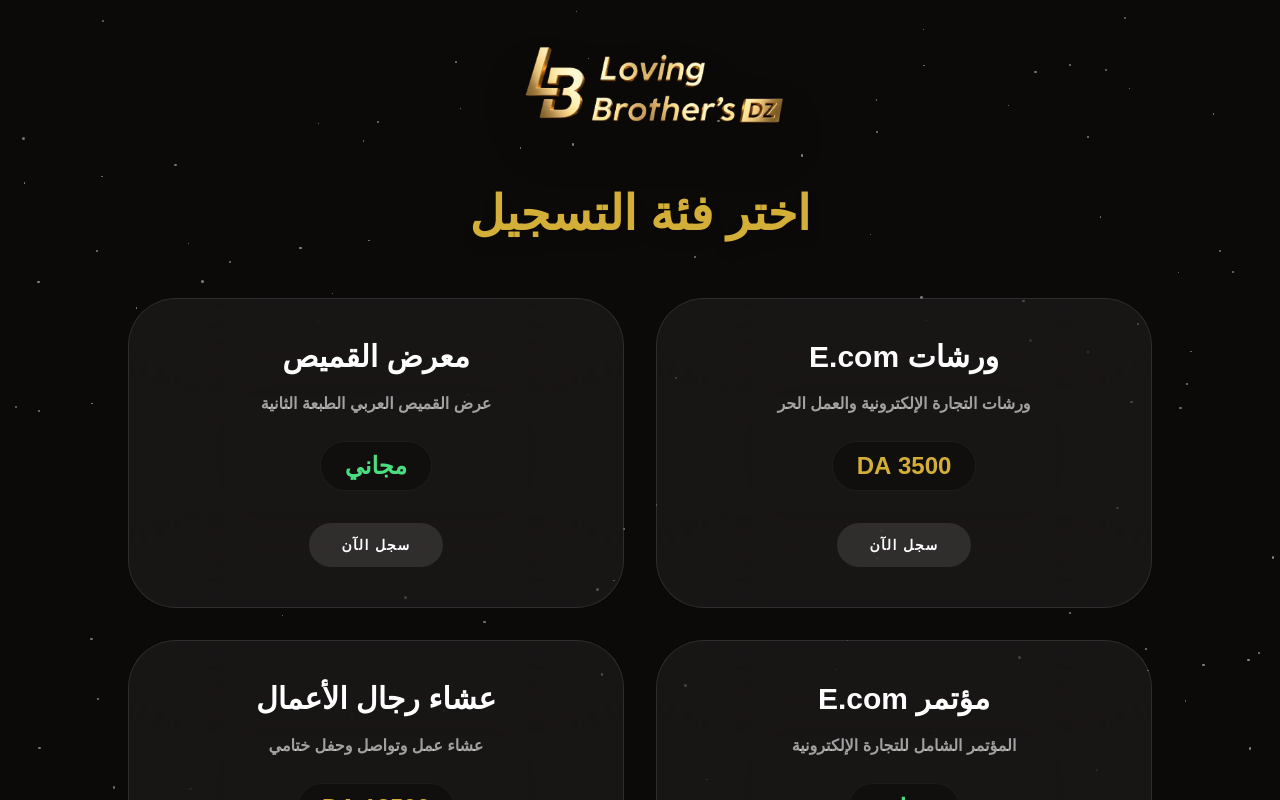
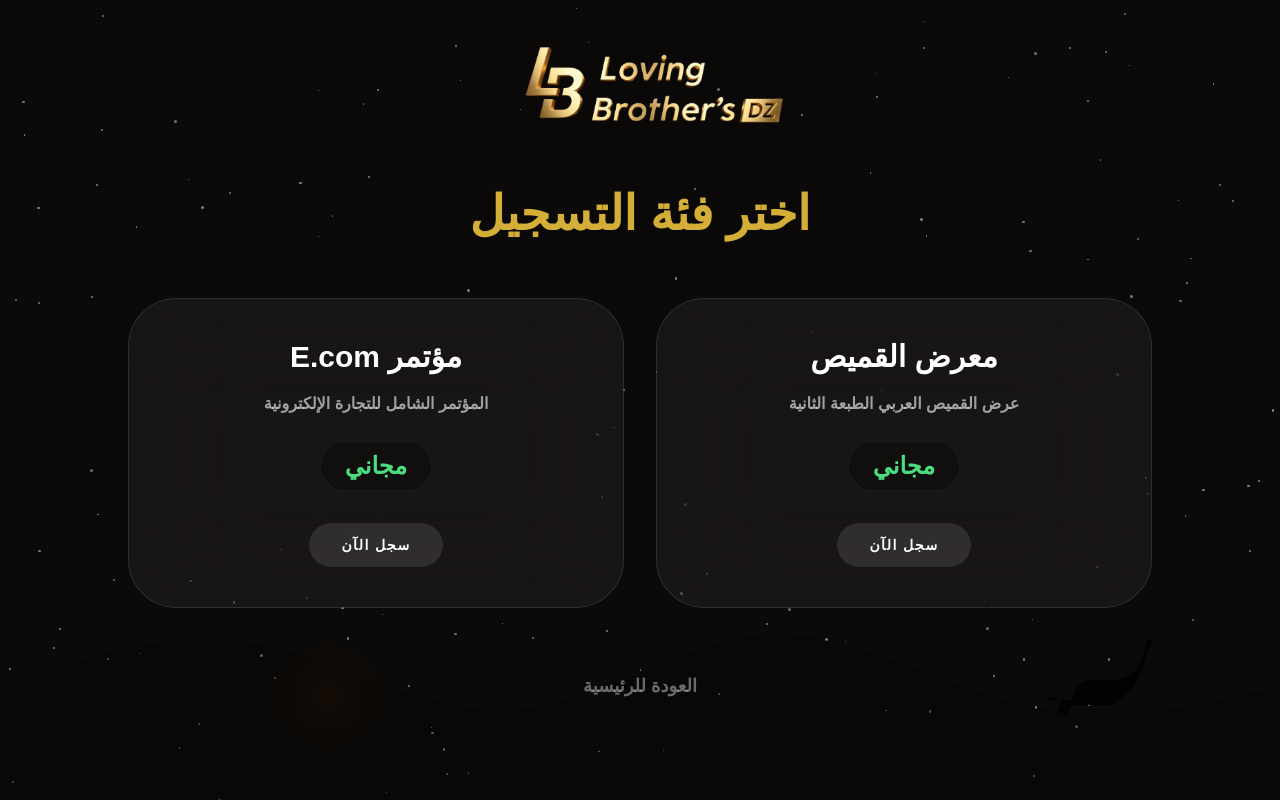
Before and after one commit to medalibadis/Gazelle_Dor, a Next.js app: page /select in a window 1280 px wide. Shown: the top 800 px of the page. Built offline with nearby package versions, Linux system fonts and the light colour scheme.

Commit message:
Remove E.com Workshops and Businessmen Dinner categories

```diff
--- a/src/app/actions.js
+++ b/src/app/actions.js
@@ -4,9 +4,7 @@
   visitor: process.env.GOOGLE_SCRIPT_URL_VISITOR,
   qamis: process.env.GOOGLE_SCRIPT_URL_VISITOR,
   conference: process.env.GOOGLE_SCRIPT_URL_CONFERENCE,
-  'e-com': process.env.GOOGLE_SCRIPT_URL_CONFERENCE,
   'ecom-conf': process.env.GOOGLE_SCRIPT_URL_ECOM_CONF, // Setup dedicated sheet for Ecom Conference
-  dinner: process.env.GOOGLE_SCRIPT_URL_DINNER,         // Setup dedicated sheet for Businessmen Dinner
 };
 
 function getUrl(type) {
@@ -54,8 +52,7 @@
     const allUrls = [
       process.env.GOOGLE_SCRIPT_URL_VISITOR,
       process.env.GOOGLE_SCRIPT_URL_CONFERENCE,
-      process.env.GOOGLE_SCRIPT_URL_ECOM_CONF,
-      process.env.GOOGLE_SCRIPT_URL_DINNER
+      process.env.GOOGLE_SCRIPT_URL_ECOM_CONF
     ].filter(Boolean);
 
     for (const url of allUrls) {
@@ -94,9 +91,9 @@
     const allUrls = [
       process.env.GOOGLE_SCRIPT_URL_VISITOR,
       process.env.GOOGLE_SCRIPT_URL_CONFERENCE,
-      process.env.GOOGLE_SCRIPT_URL_ECOM_CONF,
-      process.env.GOOGLE_SCRIPT_URL_DINNER
+      process.env.GOOGLE_SCRIPT_URL_ECOM_CONF
     ].filter(Boolean);
+
 
     for (const url of allUrls) {
       if (!urlsToTry.includes(url)) urlsToTry.push(url);
--- a/src/app/checkin/[id]/page.js
+++ b/src/app/checkin/[id]/page.js
@@ -18,7 +18,6 @@
     if (id.startsWith('EVT-')) return 'visitor';
     if (id.startsWith('FOR-')) return 'forum';
     if (id.startsWith('REV-')) return 'forum';
-    if (id.startsWith('COM-')) return 'e-com';
     return null;
   };
 
@@ -91,11 +90,11 @@
   const getTypeName = (t) => {
     const names = {
       visitor: 'زائر',
-      forum: 'ملتقى رواد الأعمال',
-      'e-com': 'ورشات E-com'
+      forum: 'ملتقى رواد الأعمال'
     };
     return names[t] || 'عام';
   };
+
 
   return (
     <div className="min-h-screen bg-black flex items-center justify-center p-6 font-arabic" dir="rtl">
--- a/src/app/register/[type]/page.js
+++ b/src/app/register/[type]/page.js
@@ -14,28 +14,15 @@
     bg: <QamisBackground />,
     price: 'مجاني'
   },
-  'e-com': {
-    title: 'ورشات E.com',
-    subtitle: 'انضم لخبراء التجارة الإلكترونية',
-    accent: '#a855f7', // Purple
-    bg: <EComBackground />,
-    price: '3500 DA'
-  },
   'ecom-conf': {
     title: 'مؤتمر E.com',
     subtitle: 'سجل حضورك في المؤتمر',
     accent: '#3b82f6', // Blue
     bg: <EComBackground />,
     price: 'مجاني'
-  },
-  dinner: {
-    title: 'عشاء رجال الأعمال',
-    subtitle: 'سجل لحضور عشاء وحفل الختام',
-    accent: '#10b981', // Emerald
-    bg: <RevisionBackground />,
-    price: '13500 DA'
   }
 };
+
 
 export default function RegisterPage() {
   const { type } = useParams();
--- a/src/app/select/page.js
+++ b/src/app/select/page.js
@@ -4,15 +4,6 @@
 import { LBLogo, QamisBackground } from '../../components/Visuals';
 
 const categories = [
-  {
-    id: 'ecom',
-    title: 'ورشات E.com',
-    description: 'ورشات التجارة الإلكترونية والعمل الحر',
-    href: '/register/e-com',
-    accent: 'purple',
-    price: '3500 DA',
-    priceColor: 'text-[#d4af37]'
-  },
   {
     id: 'qamis',
     title: 'معرض القميص',
@@ -30,17 +21,9 @@
     accent: 'blue',
     price: 'مجاني',
     priceColor: 'text-green-400'
-  },
-  {
-    id: 'dinner',
-    title: 'عشاء رجال الأعمال',
-    description: 'عشاء عمل وتواصل وحفل ختامي',
-    href: '/register/dinner',
-    accent: 'emerald',
-    price: '13500 DA',
-    priceColor: 'text-[#d4af37]'
   }
 ];
+
 
 export default function SelectPage() {
   return (
```
Also changed, not shown: 1 other file (tests, documents, lock files or other folders).
